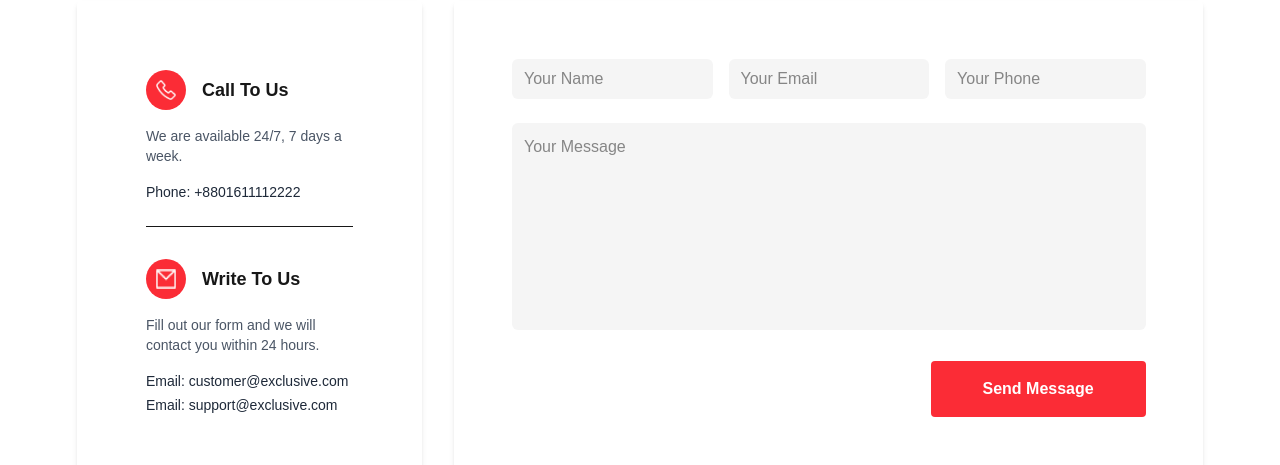
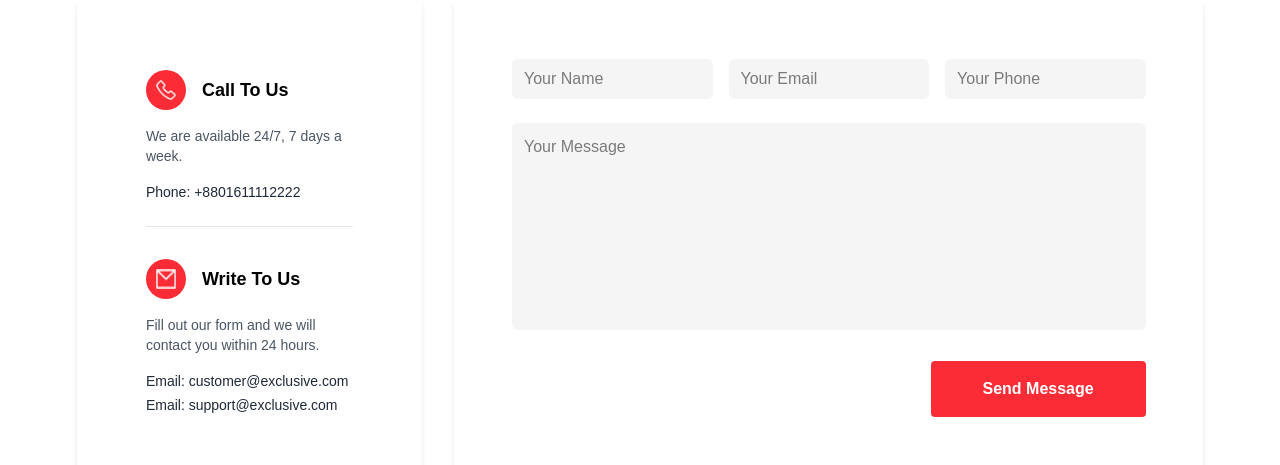
Before and after one commit to Jozeftomy/E-Commerce, a Next.js app: page /contact in a window 1280 px wide. Shown: the part 259-724 px from the top of the page. Built offline with nearby package versions, Linux system fonts and the light colour scheme.

Commit message:
modified

```diff
--- a/src/app/contact/page.jsx
+++ b/src/app/contact/page.jsx
@@ -19,7 +19,7 @@ const Page = () => {
   ];
 
   return (
-    <>
+    <div className="!bg-white !text-black">
       <Navbar />
 
       {/* Breadcrumb */}
@@ -35,7 +35,7 @@ const Page = () => {
         {/* Contact Info */}
         <div className="w-full lg:w-[30%] bg-white rounded-[4px] p-[6%] shadow-md flex flex-col gap-[32px]">
           {contactInfo.map((info, index) => (
-            <div key={index} className="flex flex-col items-start gap-4 border-b last:border-b-0 pb-6 last:pb-0">
+            <div key={index} className="flex flex-col items-start gap-4 border-b border-gray-200 last:border-b-0 pb-6 last:pb-0">
               <div className="flex items-center gap-4">
                 <div className="w-10 h-10 bg-red-500 rounded-full flex items-center justify-center">
                   <img src={info.icon} alt={info.title} className="w-5 h-5" />
@@ -88,14 +88,13 @@ const Page = () => {
             </button>
           </div>
         </div>
-
       </div>
 
       {/* Footer */}
       <div className="w-full mt-40">
         <Footer />
       </div>
-    </>
+    </div>
   );
 };
 
```
